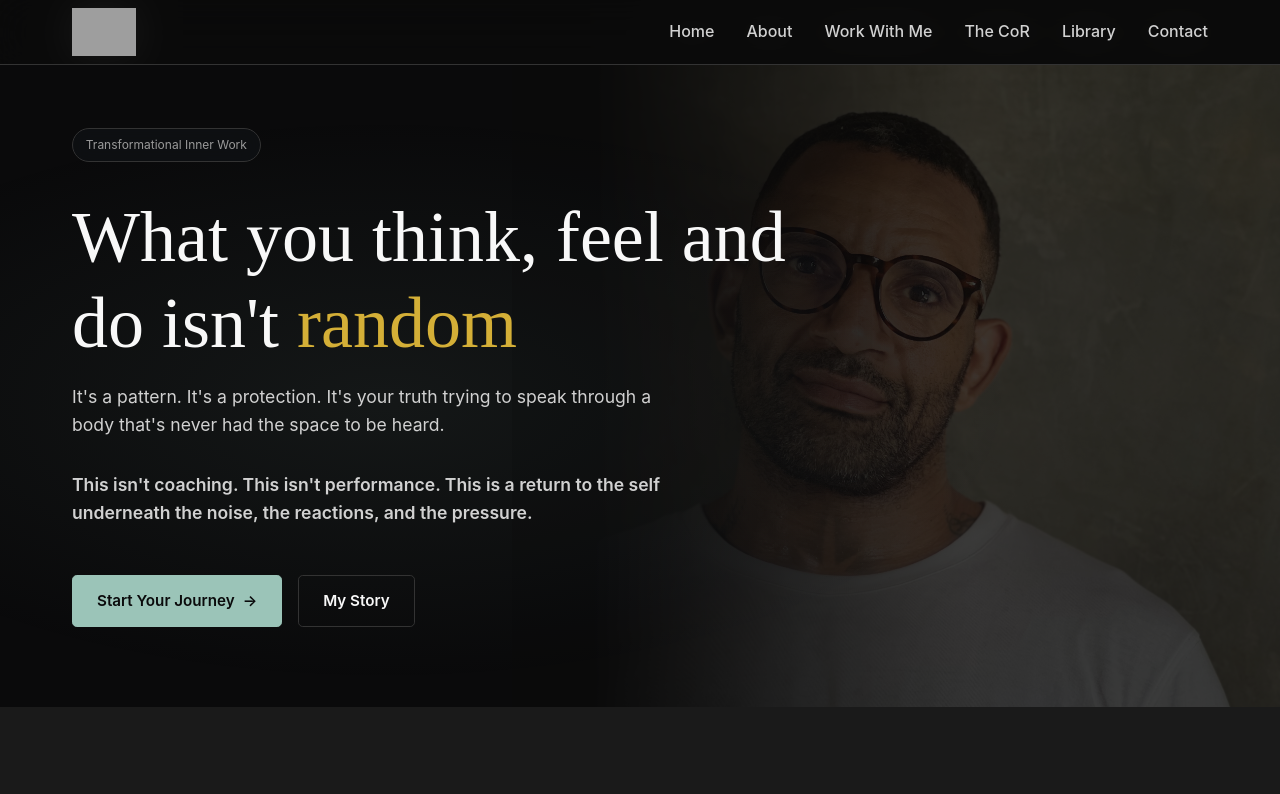
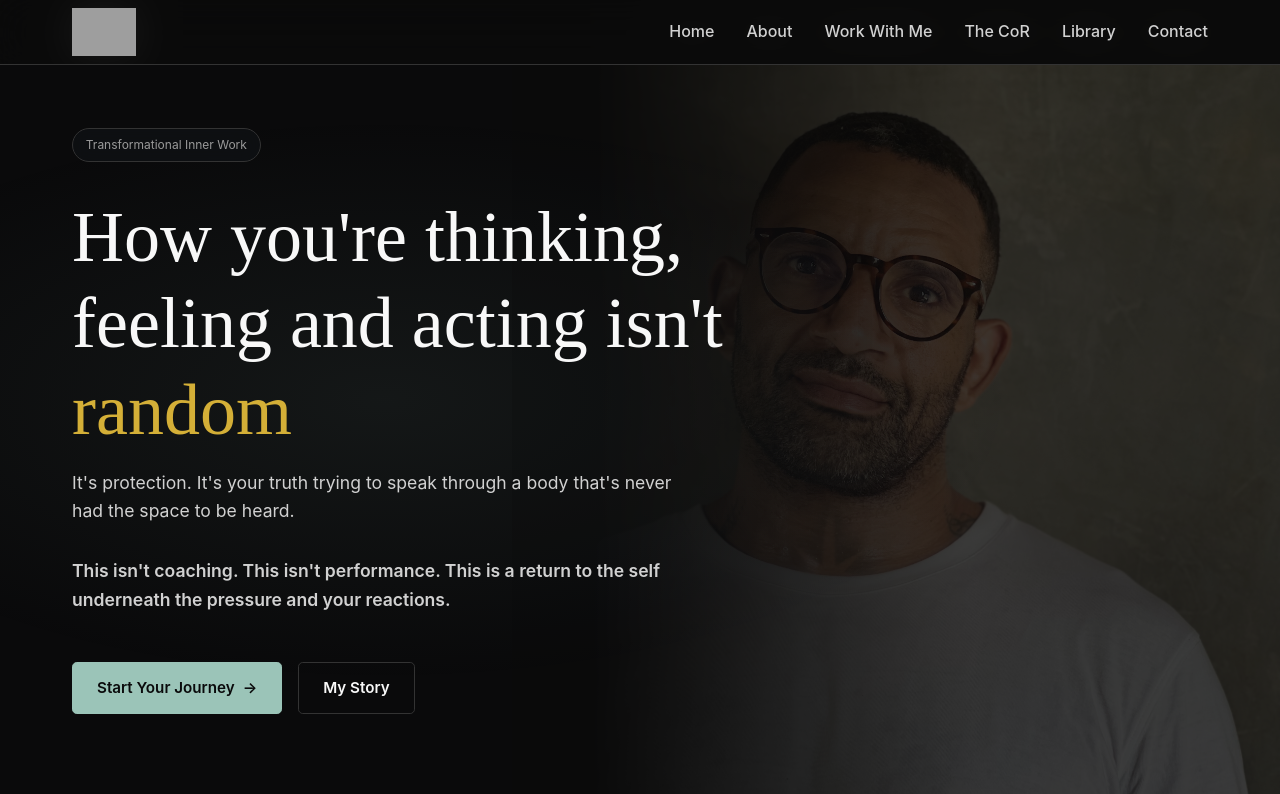
Before and after one commit to Your-True-North/true-north-websiteV2, a Next.js app: page / in a window 1280 px wide. Shown: the top 794 px of the page. Built offline with nearby package versions, Linux system fonts and the light colour scheme; grey boxes are pictures that could not be loaded.

Commit message:
Update homepage hero with authentic messaging

```diff
--- a/app/page.tsx
+++ b/app/page.tsx
@@ -254,7 +254,7 @@ export default function Home() {
                 fontSize: isMobile ? 'clamp(2rem, 8vw, 3rem)' : 'clamp(2.5rem, 6vw, 4.5rem)',
                 marginBottom: '1rem'
               }}>
-                What you think, feel and do isn't <span className="accent-text">random</span>
+                How you're thinking, feeling and acting isn't <span className="accent-text">random</span>
               </h1>
 
               <p className="body-large" style={{
@@ -262,7 +262,7 @@ export default function Home() {
                 maxWidth: isMobile ? '100%' : '600px',
                 fontSize: isMobile ? '1rem' : '1.1rem'
               }}>
-                It's a pattern. It's a protection. It's your truth trying to speak through a body that's never had the space to be heard.
+                It's protection. It's your truth trying to speak through a body that's never had the space to be heard.
               </p>
 
               <p className="body-large" style={{
@@ -271,7 +271,7 @@ export default function Home() {
                 fontSize: isMobile ? '1rem' : '1.1rem',
                 fontWeight: '600'
               }}>
-                This isn't coaching. This isn't performance. This is a return to the self underneath the noise, the reactions, and the pressure.
+                This isn't coaching. This isn't performance. This is a return to the self underneath the pressure and your reactions.
               </p>
 
               <div style={{
```
